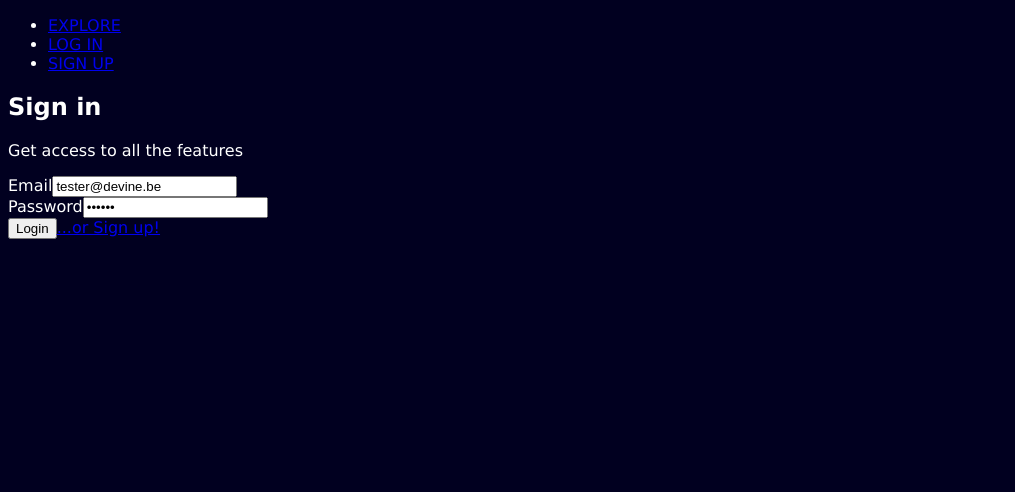
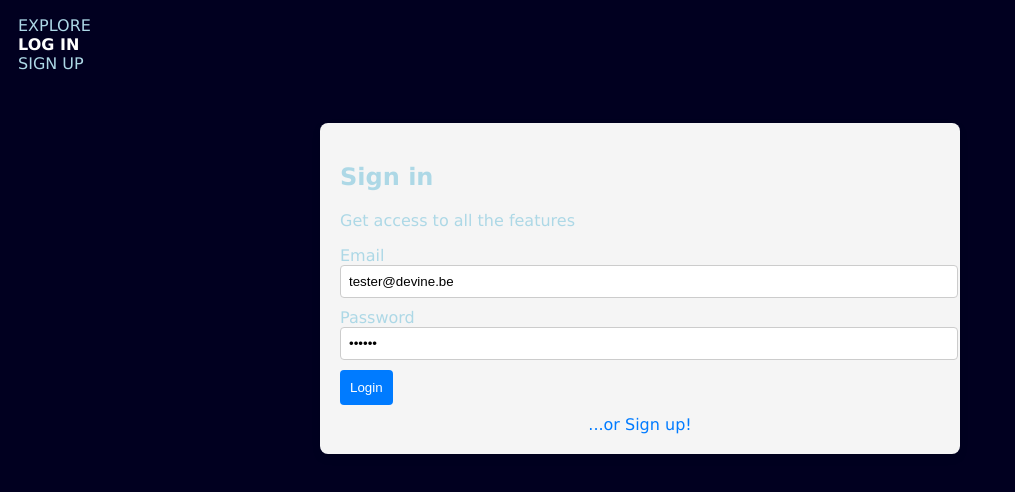
Before and after one commit to yassy22/art, a React (Vite) app in the folder client/: page /login in a window 1280 px wide. Shown: the top 492 px of the page, without its empty margins (0-1015 px from the left). Built offline with nearby package versions, Linux system fonts and the light colour scheme.

Commit message:
strat styling

```diff
--- a/client/src/App.css
+++ b/client/src/App.css
@@ -1,11 +1,14 @@
 /* App.css */
+html {
+    box-sizing: border-box;
+
+}
 .App {
   text-align: center;
 }
 
 body {
   background-color: #010020;
-  color: white;
   font-family: Verdana, Geneva, Tahoma, sans-serif;
 }
 .title {
@@ -71,3 +74,9 @@ body {
   gap: 20px;
   padding-top: 1rem;
 }
+
+.logout-button {
+  background: none;
+  border: none;
+  cursor: pointer;
+}
--- /dev/null
+++ b/client/src/components/AuthStatus.css
@@ -0,0 +1,39 @@
+.nav_link_wrapp{
+  display: flex;
+ justify-content: space-between;
+  padding: 10px;
+  text-align: center;
+}
+.all_links{
+  display: flex;
+}
+
+a:has(article) {
+  color: inherit;
+}
+
+/* styles.css */
+.navlink,
+.logout-button {
+  padding: 10px;
+  color: #555;
+  text-decoration: none;
+  color: inherit;
+}
+
+.navlink.active,
+.logout-button:hover {
+  color: white;
+  font-weight: bold;
+}
+
+.logout-button {
+  background: none;
+  border: none;
+  cursor: pointer;
+}
+
+ul {
+  list-style-type: none;
+  padding: 0;
+}
--- a/client/src/components/AuthStatus.jsx
+++ b/client/src/components/AuthStatus.jsx
@@ -2,6 +2,8 @@
 // import { FaUser } from "react-icons/fa";
 import { NavLink, redirect, Form, useLoaderData } from "react-router-dom";
 import * as jose from "jose";
+
+import "./AuthStatus.css";
 
 const loader = () => {
   //doesnt work correctly, this component doesnt rerender every click so this doesnt get checked every time it needs to be
@@ -24,7 +26,7 @@ const loader = () => {
   } else {
     return null;
   }
-}
+};
 
 const AuthStatus = () => {
   const data = useLoaderData();
@@ -41,6 +43,8 @@ const AuthStatus = () => {
   if (loggedIn) {
     links = (
       <>
+        <div className="nav_link_wrapp">
+          <div className="all_links">
             <li>
               <NavLink className="navlink" to="/">
                 EXPLORE
@@ -48,24 +52,28 @@ const AuthStatus = () => {
             </li>
             <li>
               <NavLink className="navlink" to="/artwork/create">
-            Maak een nieuwe artwork
+                NIEUW ARTWORK
               </NavLink>
             </li>
             <li>
-          <NavLink className="navlink" to={`/user/${user.id}`}>my</NavLink>
+              <NavLink className="navlink" to={`/user/${user.id}`}>
+                FAVORIET
+              </NavLink>
             </li>
-        <li>
+            {/* <li>
           <NavLink className="navlink" to="/liked">
             LIKED
           </NavLink>
-        </li>
-        <li>
+        </li> */}
+          </div>
+          <div>
             <Form method="post" action="/auth/logout">
               <button className="logout-button" type="submit">
                 LOG OUT
               </button>
             </Form>
-        </li>
+          </div>
+        </div>
       </>
     );
   } else {
@@ -90,9 +98,8 @@ const AuthStatus = () => {
     );
   }
 
-  return <ul>{links}</ul>;
+  return <ul className="nav_links">{links}</ul>;
 };
-
 
 AuthStatus.loader = loader;
 export default AuthStatus;
--- a/client/src/index.css
+++ b/client/src/index.css
@@ -1,27 +1,25 @@
+html {
+  font-size: 16px;
+  color: lightblue;
+}
 
 
-.artwork-list{
-    display: flex;
-    flex-wrap: wrap;
-
+.artwork-list {
+  display: flex;
+  flex-wrap: wrap;
 }
-/* a:has(article){
-  color: inherit;
-} */
-
 
 /* Stijlen voor elk kunstwerk item */
 .artwork-list-item {
-
   padding: 15px;
   margin: 10px;
-  box-shadow: 0 2px 5px rgba(0,0,0,0.1);
+  box-shadow: 0 2px 5px rgba(0, 0, 0, 0.1);
   transition: transform 0.3s ease-in-out;
 }
 
 .artwork-list-item:hover {
   transform: translateY(-5px);
-  box-shadow: 0 4px 8px rgba(0,0,0,0.15);
+  box-shadow: 0 4px 8px rgba(0, 0, 0, 0.15);
 }
 
 /* Stijlen voor de links */
--- a/client/src/routes/Root.jsx
+++ b/client/src/routes/Root.jsx
@@ -1,6 +1,8 @@
 import { Outlet } from "react-router-dom";
 import AuthStatus from "../components/AuthStatus";
-import { getAuthData } from "../services/auth";
+import { getAuthData } from "../services/auth"
+
+
 
 const loader = async () => {
   const data = getAuthData();
--- /dev/null
+++ b/client/src/routes/auth/Login.css
@@ -0,0 +1,48 @@
+.login-section {
+  padding: 20px;
+  background-color: #f5f5f5;
+  border-radius: 8px;
+  max-width: 600px;
+  margin: 50px auto;
+  box-shadow: 0 4px 8px rgba(0,0,0,0.1);
+}
+
+.login-form {
+  display: flex;
+  flex-direction: column;
+}
+
+.login-input {
+  width: 100%; /* Maakt de input velden volledig breed binnen hun container */
+  padding: 8px;
+  margin-bottom: 10px;
+  border: 1px solid #ccc;
+  border-radius: 4px;
+}
+
+.login-button {
+  padding: 10px;
+  color: white;
+  background-color: #007bff;
+  border: none;
+  border-radius: 4px;
+  cursor: pointer;
+}
+
+.login-button:disabled {
+  background-color: #ccc;
+}
+
+.login-link {
+  display: block;
+  text-align: center;
+  margin-top: 10px;
+  color: #007bff;
+  text-decoration: none;
+}
+
+.error-field {
+  color: red;
+  font-size: 0.8rem;
+  margin: 5px 0;
+}
--- a/client/src/routes/auth/login.jsx
+++ b/client/src/routes/auth/login.jsx
@@ -1,12 +1,12 @@
+import "./Login.css";
 import {
   Form,
   Link,
-  redirect,
-  useActionData,
   useLocation,
   useNavigation,
+  useActionData,
+  redirect
 } from "react-router-dom";
-
 import { authenticate, getAuthData } from "../../services/auth";
 import ErrorField from "../../components/ErrorField";
 
@@ -35,7 +35,6 @@ const action = async ({ request }) => {
   }
 
   try {
-    // try catch block is used to handle errors in the code. If an error occurs in the try block, the catch block will catch the error and handle it.
     await authenticate(email, password);
   } catch (error) {
     return {
@@ -43,14 +42,14 @@ const action = async ({ request }) => {
     };
   }
 
-  let redirectTo = formData.get("redirectTo") | null; // formData is a FormData object that contains the data from the form submission. This object is useful for accessing the form data in the action function.
+  let redirectTo = formData.get("redirectTo") || null;
   return redirect(redirectTo || "/");
 };
 
 const Login = () => {
   let location = useLocation();
   let params = new URLSearchParams(location.search);
-  let from = params.get("from") || "/"; //
+  let from = params.get("from") || "/";
 
   let navigation = useNavigation();
   let isLoggingIn = navigation.formData?.get("email") != null;
@@ -58,17 +57,16 @@ const Login = () => {
   let actionData = useActionData();
 
   return (
-    <section>
+    <section className="login-section">
       <h2>Sign in</h2>
-      {from != "/" ? (
+      {from !== "/" ? (
         <p>You must log in to view the page at {from}</p>
       ) : (
         <p>Get access to all the features</p>
       )}
-
-      <Form method="post">
+      <Form method="post" className="login-form">
+        <input type="hidden" name="redirectTo" value={from} />
         <div>
-          <input type="hidden" name="redirectTo" value={from} />
           <label htmlFor="email">Email</label>
           <input
             type="email"
@@ -77,6 +75,7 @@ const Login = () => {
             placeholder="e-mail"
             autoComplete="email"
             defaultValue="tester@devine.be"
+            className="login-input"
           />
           <ErrorField data={actionData} field="email" />
         </div>
@@ -89,15 +88,18 @@ const Login = () => {
             placeholder="Password"
             autoComplete="current-password"
             defaultValue="tester"
+            className="login-input"
           />
           <ErrorField data={actionData} field="password" />
         </div>
         <div>
           <ErrorField data={actionData} field="general" />
-          <button type="submit" disabled={isLoggingIn}>
+          <button type="submit" className="login-button" disabled={isLoggingIn}>
             {isLoggingIn ? "Logging in..." : "Login"}
           </button>
-          <Link to="/register">...or Sign up!</Link>
+          <Link to="/register" className="login-link">
+            ...or Sign up!
+          </Link>
         </div>
       </Form>
     </section>
@@ -105,6 +107,6 @@ const Login = () => {
 };
 
 Login.action = action;
-Login.loader = loader; // eslint-disable-line
+Login.loader = loader;
 
 export default Login;
--- /dev/null
+++ b/client/src/routes/register.css
@@ -0,0 +1,49 @@
+.register-section {
+  padding: 20px;
+  background-color: #f5f5f5;
+  border-radius: 8px;
+  max-width: 600px;
+  margin: 50px auto;
+  box-shadow: 0 4px 8px rgba(0,0,0,0.1);
+}
+
+.register-form {
+  display: flex;
+  flex-direction: column;
+}
+
+.register-input {
+  width: 100%;
+  padding: 8px;
+  margin-bottom: 10px;
+  border: 1px solid #ccc;
+  border-radius: 4px;
+  color: lightblue;
+}
+
+.register-button {
+  padding: 10px;
+  color: white;
+  background-color: #007bff;
+  border: none;
+  border-radius: 4px;
+  cursor: pointer;
+}
+
+.register-button:disabled {
+  background-color: #ccc;
+}
+
+.register-link {
+  display: block;
+  text-align: center;
+  margin-top: 10px;
+  color: #007bff;
+  text-decoration: none;
+}
+
+.error-field {
+  color: red;
+  font-size: 0.8rem;
+  margin: 5px 0;
+}
--- a/client/src/routes/register.jsx
+++ b/client/src/routes/register.jsx
@@ -7,6 +7,7 @@ import {
 } from "react-router-dom";
 import ErrorField from "../components/ErrorField";
 import { register } from "../services/auth";
+import "./register.css";
 
 const action = async ({ request }) => {
   const formData = await request.formData();
@@ -41,7 +42,6 @@ const action = async ({ request }) => {
   let redirectTo = formData.get("redirectTo") | null;
   return redirect(redirectTo || "/");
 };
-
 const Register = () => {
   let location = useLocation();
   let params = new URLSearchParams(location.search);
@@ -53,15 +53,13 @@ const Register = () => {
   let actionData = useActionData();
 
   return (
-    <section>
-
-        <h2>Sign up</h2>
-        <p>Get access to all the features</p>
-
-      <Form method="post">
+    <section className="register-section">
+      <h2>Sign up</h2>
+      <p>Get access to all the features</p>
+      <Form method="post" className="register-form">
         <input type="hidden" name="redirectTo" value={from} />
         <div>
-          <label htmlFor="email">Username</label>
+          <label htmlFor="username">Username</label>
           <input
             type="text"
             name="username"
@@ -69,6 +67,7 @@ const Register = () => {
             placeholder="username"
             autoComplete="username"
             defaultValue="tester-0"
+            className="register-input"
           />
           <ErrorField data={actionData} field="username" />
         </div>
@@ -81,10 +80,11 @@ const Register = () => {
             placeholder="e-mail"
             autoComplete="email"
             defaultValue="tester@devine.be"
+            className="register-input"
           />
           <ErrorField data={actionData} field="email" />
         </div>
-        <div >
+        <div>
           <label htmlFor="password">Password</label>
           <input
             type="password"
@@ -93,15 +93,16 @@ const Register = () => {
             placeholder="password"
             autoComplete="current-password"
             defaultValue="tester"
+            className="register-input"
           />
           <ErrorField data={actionData} field="password" />
         </div>
-        <div >
+        <div>
           <ErrorField data={actionData} field="general" />
           <button
             type="submit"
             disabled={isLoggingIn}
-            className={actionData && actionData.error}
+            className="register-button"
           >
             {isLoggingIn ? "Sending..." : "Sign up"}
           </button>
@@ -111,9 +112,6 @@ const Register = () => {
   );
 };
 
-
-
-
 Register.action = action;
 
 export default Register;
```
Lines whose indentation alone changed are shown as unchanged.
